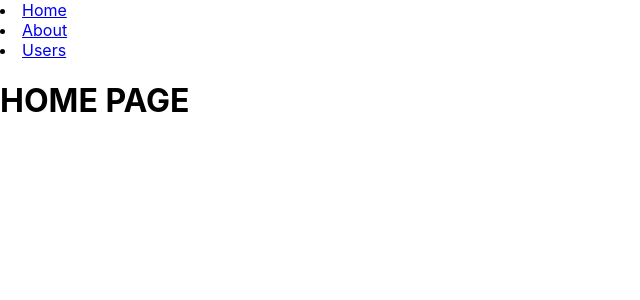
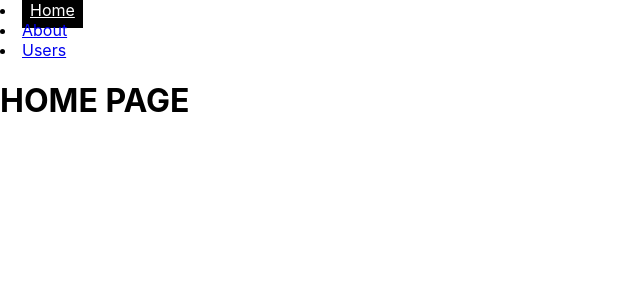
Before and after one commit to burak432/router_deneme1, a React (Create React App) app: page / in a window 1280 px wide. Shown: the top 300 px of the page, without its empty margins (0-640 px from the left). Built offline with nearby package versions, Linux system fonts and the light colour scheme.

Commit message:
7 | navlink and active style test

```diff
--- a/src/components/router2/Router2.js
+++ b/src/components/router2/Router2.js
@@ -1,22 +1,28 @@
 import react from "react";
-import { BrowserRouter as Router, Routes, Route, Link } from "react-router-dom";
+import { BrowserRouter as Router, Routes, Route, Link, NavLink } from "react-router-dom";
 import Home from "./Home";
 import About from "./About";
 import Users from "./Users";
 import User from "./User";
 
 function Router2() {
+  let activeStyle = {
+    backgroundColor : "#000",
+    color : "#fff",
+    padding: "0.5em"
+  };
+
   return (
     <Router>
       <nav>
         <li>
-          <Link to="/">Home</Link>
+          <NavLink style={({isActive}) => isActive ? activeStyle : undefined} to="/" >Home</NavLink>
         </li>
         <li>
-          <Link to="/about">About</Link>
+          <NavLink style={({isActive}) => isActive ? activeStyle : undefined} to="/about">About</NavLink>
         </li>
         <li>
-          <Link to="/users">Users</Link>
+          <NavLink style={({isActive}) => isActive ? activeStyle : undefined} to="/users">Users</NavLink>
         </li>
       </nav>
       <Routes>
```
